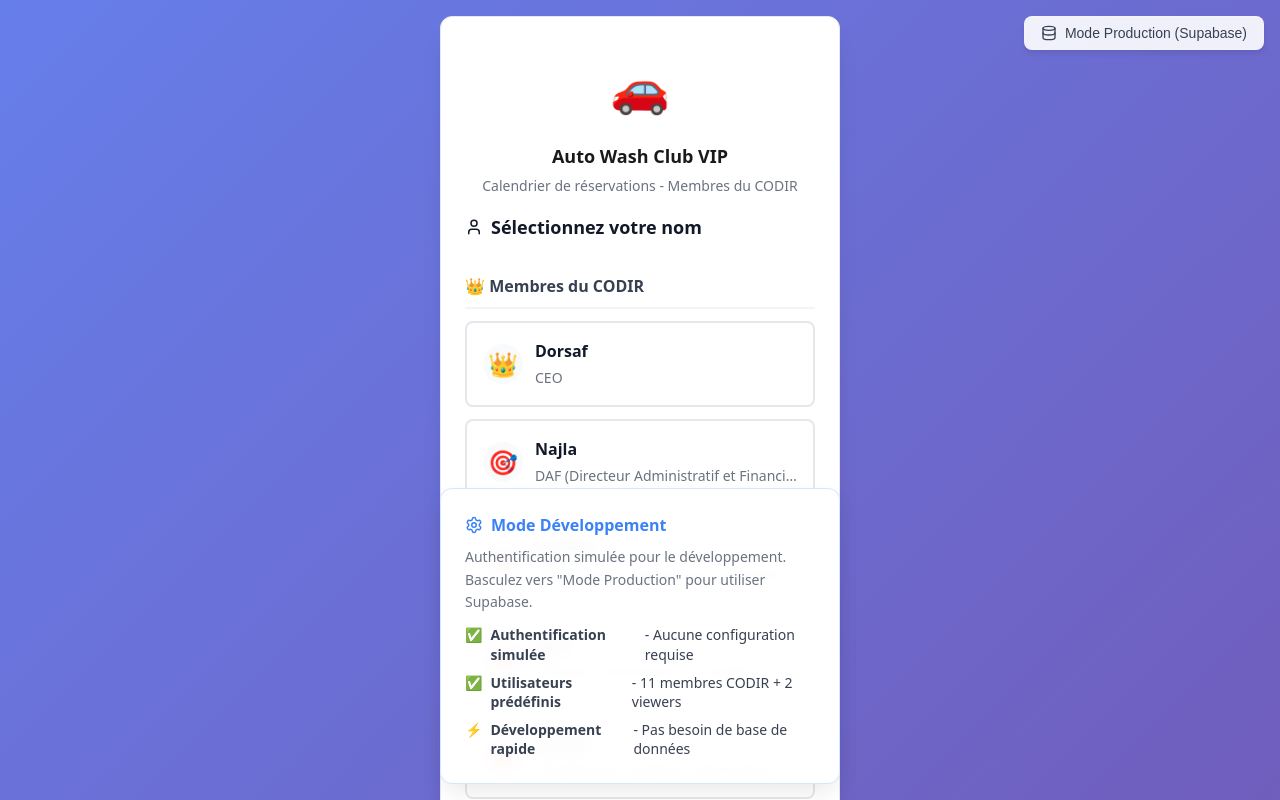
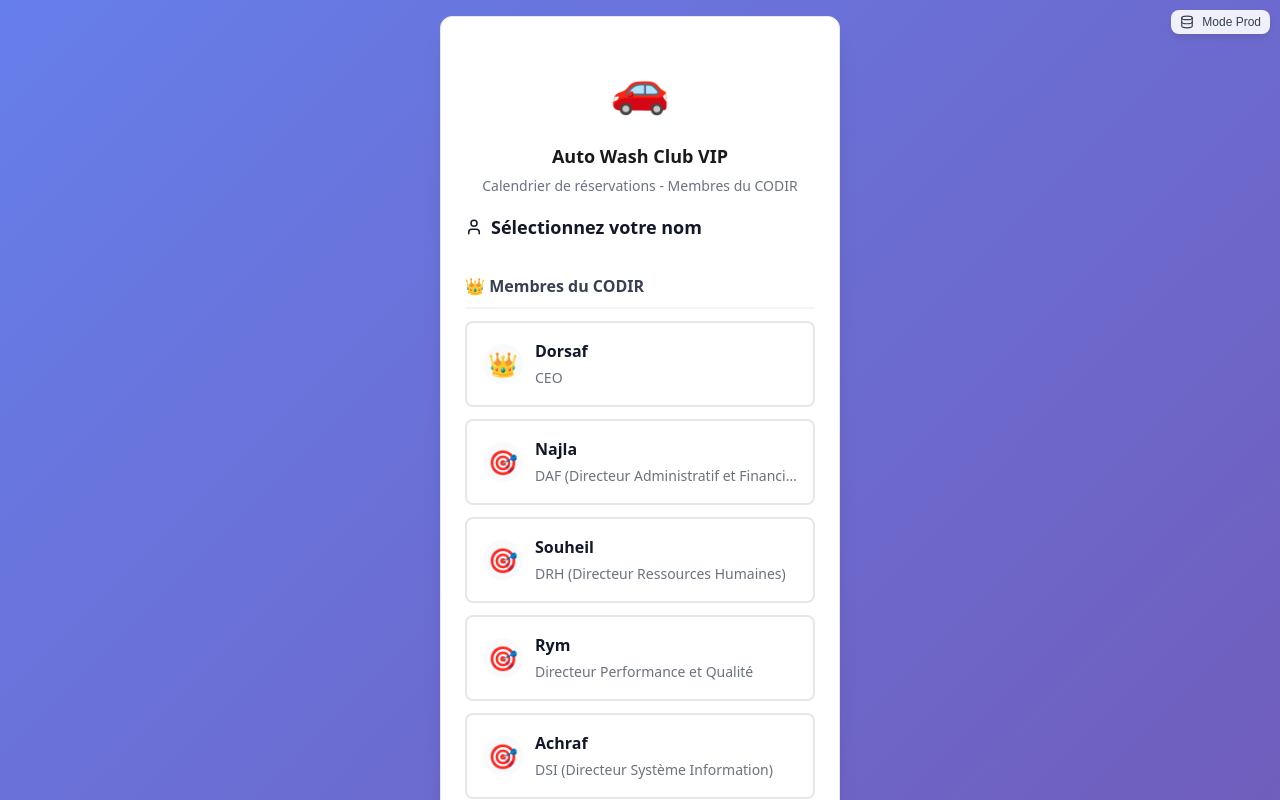
Before and after one commit to MBeji/PrestigeWash, a React (Vite) app: page / in a window 1280 px wide. Shown: the top 800 px of the page. Built offline with nearby package versions, Linux system fonts and the light colour scheme.

Commit message:
Corriger interface Auth - Supprimer banner bloquant
- Suppression du banner de développement qui bloquait l'accès
- Boutons de mode discrets en haut à droite
- Interface d'authentification accessible
- Mode dev et prod disponibles
- Résolution du problème d'accès aux champs de connexion

```diff
--- a/src/components/Auth/AuthModeSelector.tsx
+++ b/src/components/Auth/AuthModeSelector.tsx
@@ -1,7 +1,6 @@
 import React, { useState } from 'react';
-import { Settings, Database, Users } from 'lucide-react';
+import { Database, Users } from 'lucide-react';
 import { Button } from '../ui/Button';
-import { Card, CardContent, CardDescription, CardHeader, CardTitle } from '../ui/Card';
 import { LoginForm } from './LoginForm';
 import { SupabaseLoginForm } from './SupabaseLoginForm';
 import { useAuth } from '../../contexts/AuthContext';
@@ -16,15 +15,16 @@ export const AuthModeSelector: React.FC = () => {
   if (authMode === 'supabase') {
     return (
       <div>
-        <div className="auth-mode-switch">
+        <div className="auth-mode-switch" style={{ position: 'absolute', top: '10px', right: '10px', zIndex: 1000 }}>
           <Button
             variant="ghost"
             size="sm"
             onClick={() => setAuthMode('mock')}
             className="auth-mode-button"
+            style={{ fontSize: '12px', padding: '4px 8px' }}
           >
-            <Users size={16} />
-            Mode Développement
+            <Users size={14} />
+            Mode Dev
           </Button>
         </div>
         <SupabaseLoginForm />
@@ -34,15 +34,16 @@ export const AuthModeSelector: React.FC = () => {
 
   return (
     <div>
-      <div className="auth-mode-switch">
+      <div className="auth-mode-switch" style={{ position: 'absolute', top: '10px', right: '10px', zIndex: 1000 }}>
         <Button
           variant="ghost"
           size="sm"
           onClick={() => setAuthMode('supabase')}
           className="auth-mode-button"
+          style={{ fontSize: '12px', padding: '4px 8px' }}
         >
-          <Database size={16} />
-          Mode Production (Supabase)
+          <Database size={14} />
+          Mode Prod
         </Button>
       </div>
 
@@ -50,35 +51,6 @@ export const AuthModeSelector: React.FC = () => {
         onLogin={login}
         authorizedUsers={authorizedUsers}
       />
-
-      {/* Banner d'information sur le mode développement */}
-      <div className="dev-mode-banner">
-        <Card className="dev-banner-card">
-          <CardHeader>
-            <CardTitle className="dev-banner-title">
-              <Settings size={18} />
-              Mode Développement
-            </CardTitle>
-            <CardDescription>
-              Authentification simulée pour le développement.
-              Basculez vers "Mode Production" pour utiliser Supabase.
-            </CardDescription>
-          </CardHeader>
-          <CardContent>
-            <div className="dev-features">
-              <div className="dev-feature">
-                ✅ <strong>Authentification simulée</strong> - Aucune configuration requise
-              </div>
-              <div className="dev-feature">
-                ✅ <strong>Utilisateurs prédéfinis</strong> - 11 membres CODIR + 2 viewers
-              </div>
-              <div className="dev-feature">
-                ⚡ <strong>Développement rapide</strong> - Pas besoin de base de données
-              </div>
-            </div>
-          </CardContent>
-        </Card>
-      </div>
     </div>
   );
 };
```
